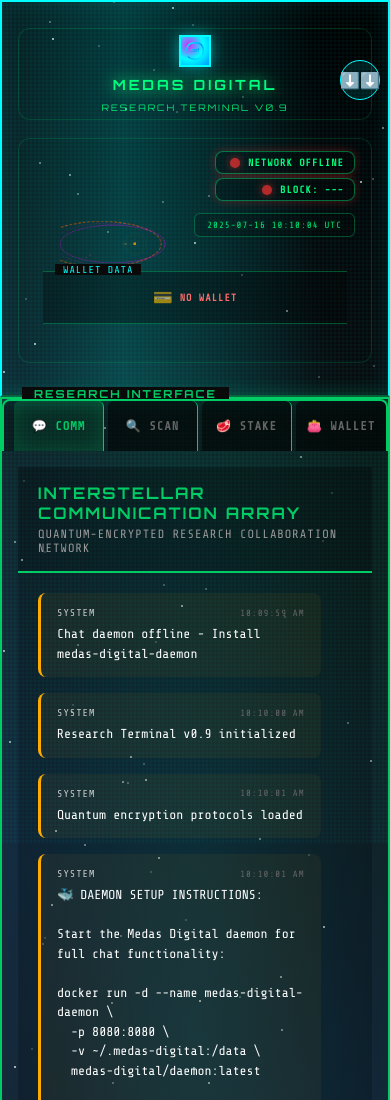
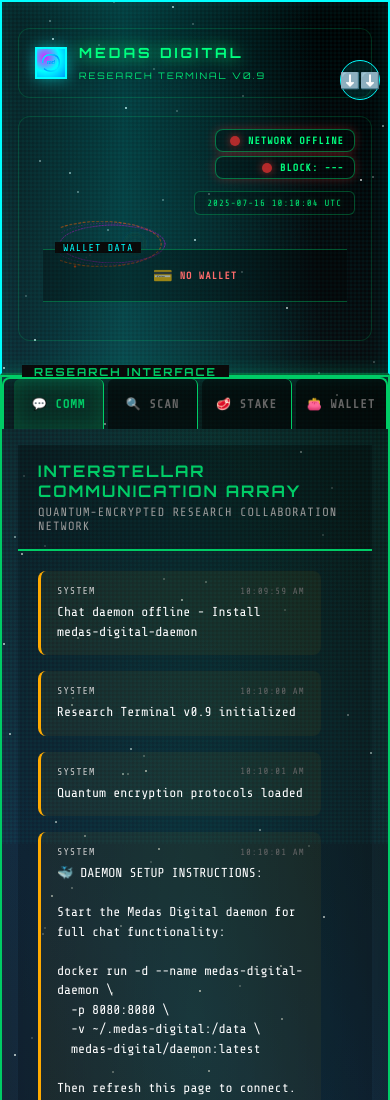
Before and after one commit to oxygene76/medasdigital-webclient, a website: page index.html in a window 390 px wide. Shown: the top 1100 px of the page. Drawn offline with nearby package versions, Linux system fonts and the light colour scheme; no server answers.

Commit message:
Update mobile.css

```diff
--- a/assets/css/mobile.css
+++ b/assets/css/mobile.css
@@ -133,20 +133,54 @@
         overflow: visible !important;
     }
 
-    /* Terminal Header - VOLLE BREITE */
-    .terminal-header {
+    /* LOGO SEKTION - HORIZONTAL ERZWINGEN */
+    .terminal-header .system-info {
+        order: 1 !important;
+        display: flex !important;
+        flex-direction: row !important; /* ERZWINGE HORIZONTAL */
+        align-items: center !important;
+        justify-content: flex-start !important;
+        gap: 12px !important;
+        padding: 16px !important;
+        background: rgba(0, 0, 0, 0.02) !important;
+        backdrop-filter: blur(0.5px) !important;
+        border-radius: 12px !important;
+        border: 1px solid rgba(0, 255, 127, 0.15) !important;
+        width: calc(100% - 16px) !important;
+        max-width: calc(100% - 16px) !important;
+        margin: 4px 8px !important;
+        box-sizing: border-box !important;
+    }
+
+    /* Logo Section direkt targeting */
+    .terminal-header .system-info .logo-section {
+        display: flex !important;
+        flex-direction: row !important; /* ERZWINGE HORIZONTAL */
+        align-items: center !important;
+        gap: 12px !important;
+        margin: 0 !important;
+        flex-shrink: 0 !important;
+    }
+
+    /* Logo Icon direkt targeting */
+    .terminal-header .system-info .logo-section .logo-icon {
+        order: 1 !important;
+        width: 32px !important;
+        height: 32px !important;
+        flex-shrink: 0 !important;
+        margin: 0 !important;
+        float: none !important; /* Kein Float - nur Flexbox */
+    }
+
+    /* System Title direkt targeting */
+    .terminal-header .system-info .logo-section .system-title {
+        order: 2 !important;
         display: flex !important;
         flex-direction: column !important;
-        align-items: stretch !important; /* Stretch für volle Breite */
-        justify-content: space-between !important;
-        height: 100%;
-        min-height: 160px;
-        gap: 8px;
-        position: relative;
-        z-index: 2;
-        padding: 0 !important; /* Kein Padding */
-        width: 100% !important;
-        box-sizing: border-box !important;
+        align-items: flex-start !important;
+        text-align: left !important;
+        margin: 0 !important;
+        flex: 1 !important;
     }
 
     /* =================================
```
